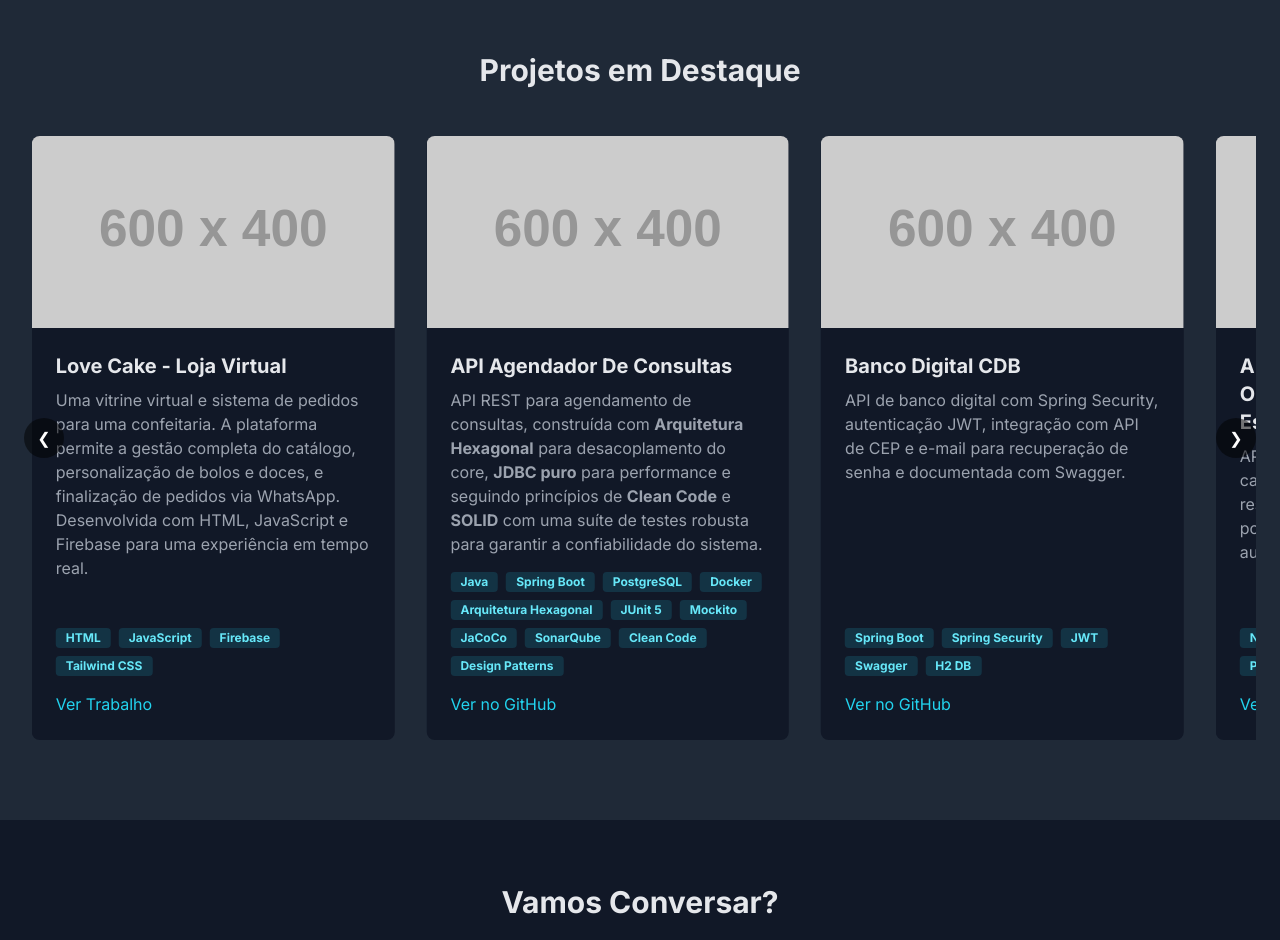
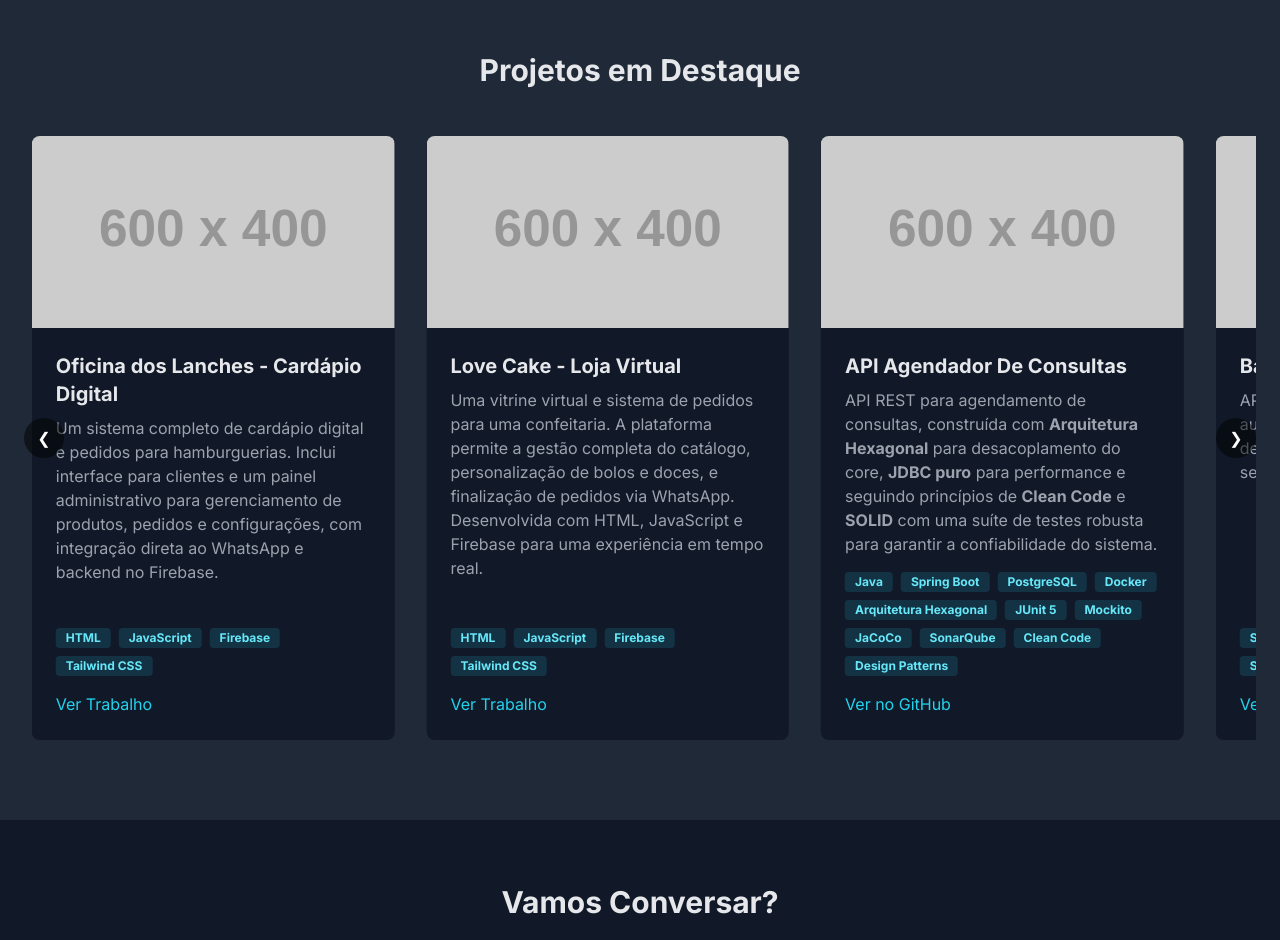
Before and after one commit to WashingtonDDS/portfolioWashingtonDDS, a plain HTML site: page index.html in a window 1280 px wide. Shown: the part 1440-2380 px from the top of the page. Drawn offline with nearby package versions, Linux system fonts and the light colour scheme; placeholder pictures from the web are drawn by us.

Commit message:
feat(projects): Adiciona projeto Oficina dos Lanches e padroniza cards
Adiciona o novo projeto "Oficina dos Lanches - Cardápio Digital" à seção de projetos do portfólio.

```diff
--- a/index.html
+++ b/index.html
@@ -344,6 +344,53 @@
           </h2>
           <div class="carousel-container overflow-hidden">
             <div id="carousel-track" class="carousel-track gap-x-6 md:gap-x-8">
+              <div
+                class="bg-gray-900 rounded-lg overflow-hidden project-card flex flex-col"
+              >
+                <img
+                  src="https://placehold.co/600x400/111827/7DD3FC?text=Hamburgueria"
+                  alt="Imagem do Projeto Oficina dos Lanches"
+                  class="w-full h-48 object-cover"
+                />
+                <div class="p-6 flex flex-col flex-grow">
+                  <h3 class="text-xl font-bold mb-2">
+                    Oficina dos Lanches - Cardápio Digital
+                  </h3>
+                  <p class="text-gray-400 mb-4 flex-grow">
+                    Um sistema completo de cardápio digital e pedidos para
+                    hamburguerias. Inclui interface para clientes e um painel
+                    administrativo para gerenciamento de produtos, pedidos e
+                    configurações, com integração direta ao WhatsApp e backend
+                    no Firebase.
+                  </p>
+                  <div class="flex flex-wrap gap-2 mb-4">
+                    <span
+                      class="bg-cyan-900/50 text-cyan-300 text-xs font-semibold px-2.5 py-0.5 rounded"
+                      >HTML</span
+                    >
+                    <span
+                      class="bg-cyan-900/50 text-cyan-300 text-xs font-semibold px-2.5 py-0.5 rounded"
+                      >JavaScript</span
+                    >
+                    <span
+                      class="bg-cyan-900/50 text-cyan-300 text-xs font-semibold px-2.5 py-0.5 rounded"
+                      >Firebase</span
+                    >
+                    <span
+                      class="bg-cyan-900/50 text-cyan-300 text-xs font-semibold px-2.5 py-0.5 rounded"
+                      >Tailwind CSS</span
+                    >
+                  </div>
+                  <div class="flex space-x-4 mt-auto">
+                    <a
+                      href="https://github.com/WashingtonDDS/E-commerceOficinaDosLanches"
+                      target="_blank"
+                      class="text-cyan-400 hover:underline"
+                      >Ver Trabalho</a
+                    >
+                  </div>
+                </div>
+              </div>
               <div
                 class="bg-gray-900 rounded-lg overflow-hidden project-card flex flex-col"
               >
```
